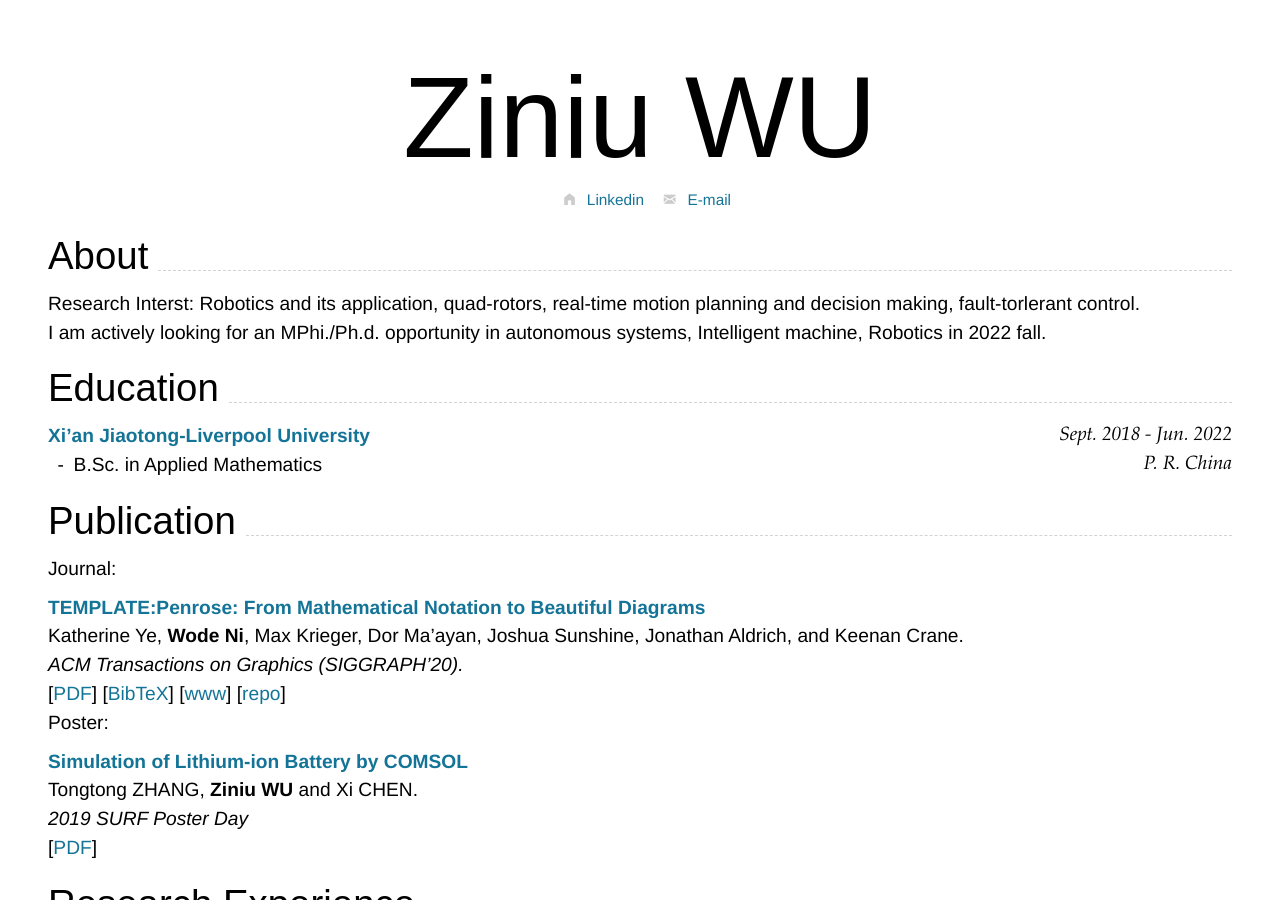
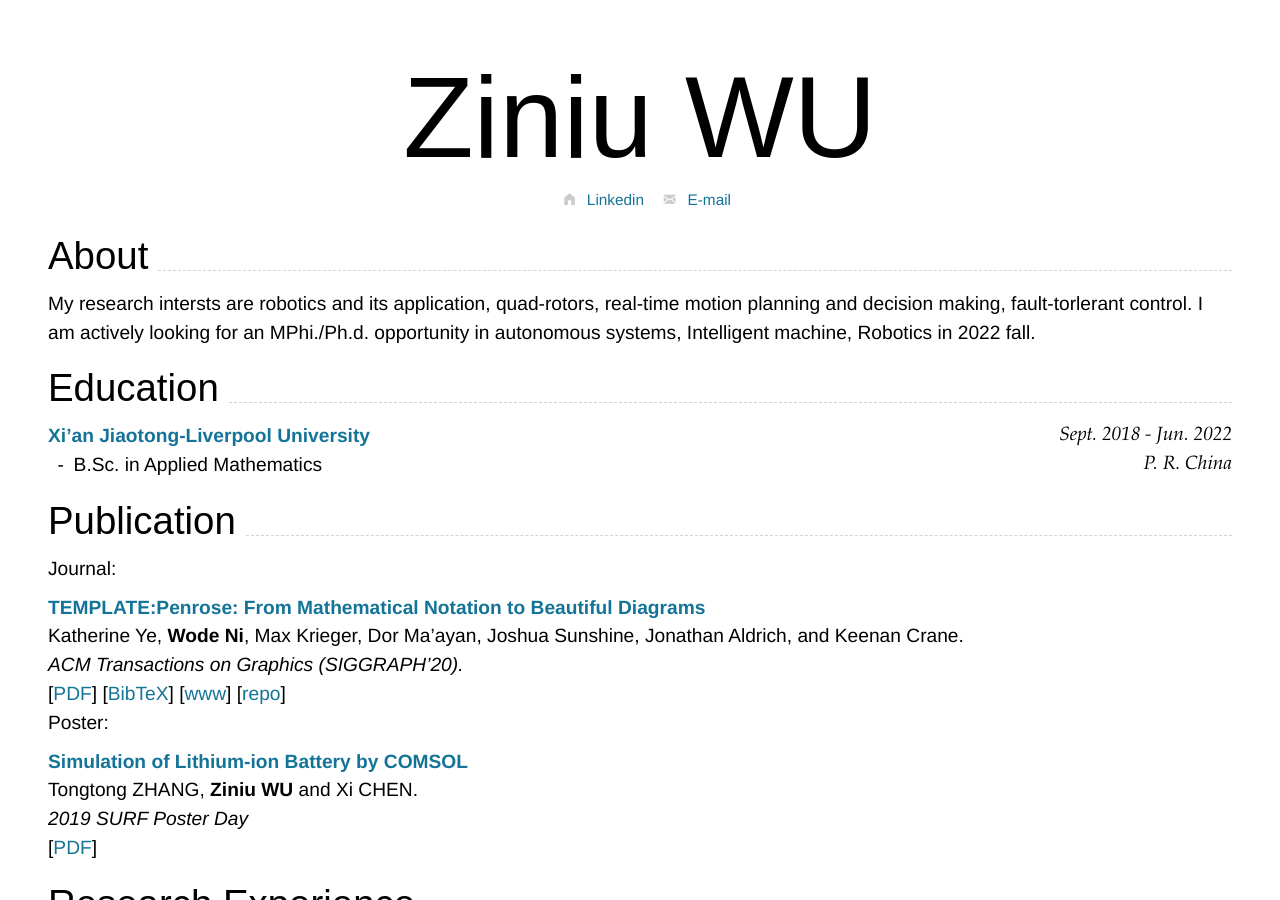
Before and after one commit to RoboDD/ziniu-cv, a Jekyll site: the page built from index.md, in a window 1280 px wide and 900 px high. Built offline with Jekyll 4.4.1, drawn with Linux system fonts in a browser that asks for light colours; nearby versions of some CDN libraries.

Commit message:
Update index.md

```diff
--- a/index.md
+++ b/index.md
@@ -23,9 +23,7 @@ Supported arguments:
 
 ## About
 
-Research Interst: Robotics and its application, quad-rotors, real-time motion planning and decision making, fault-torlerant control.
-
-I am actively looking for an MPhi./Ph.d. opportunity in autonomous systems, Intelligent machine, Robotics in 2022 fall.
+> My research intersts are robotics and its application, quad-rotors, real-time motion planning and decision making, fault-torlerant control. I am actively looking for an MPhi./Ph.d. opportunity in autonomous systems, Intelligent machine, Robotics in 2022 fall.
 
 ## Education
 
```
